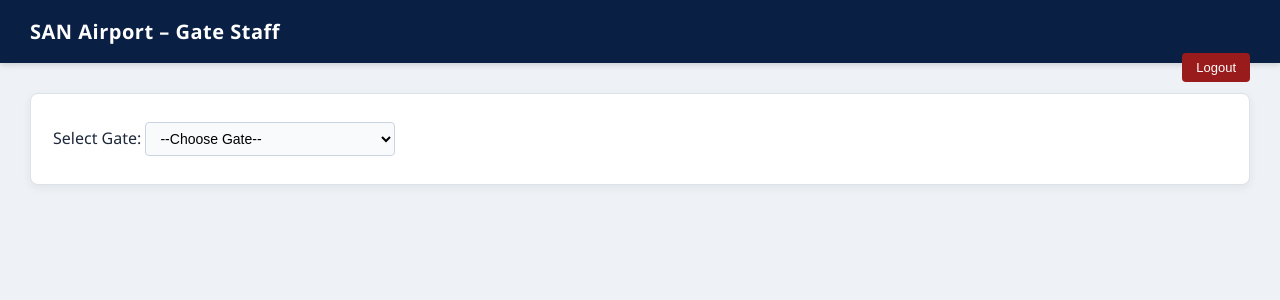
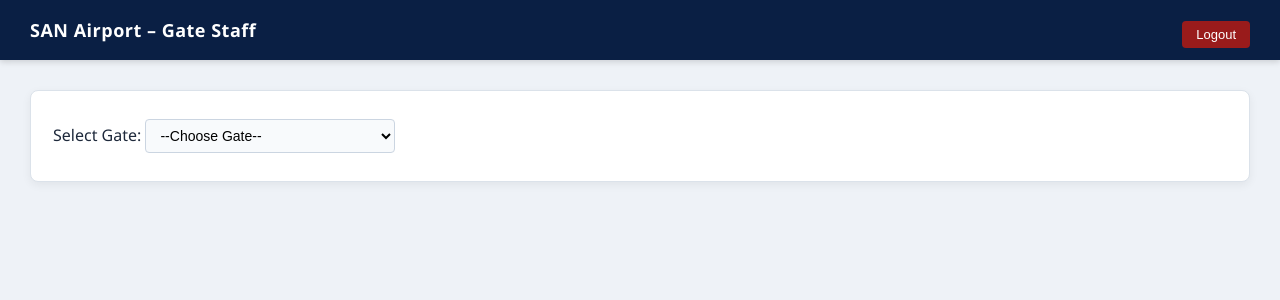
Before and after one commit to ashleysturm/CS5336Website, a React (Vite) app: page /gate in a window 1280 px wide. Shown: the top 300 px of the page. Built offline with nearby package versions, Linux system fonts and the light colour scheme.

Commit message:
Refactor system header styles and add logout button

```diff
--- a/src/webTheme.css
+++ b/src/webTheme.css
@@ -13,17 +13,48 @@
   }
 
 /* ===============================
-     TOP HEADER BAR (LIKE REAL OPS SYSTEM)
+   HEADER BAR (WITH LOGOUT)
 ================================ */
 .system-header {
   background-color: #0a1f44;
   color: white;
-    padding: 18px 30px;
-    font-size: 20px;
+  padding: 0 30px;
+  height: 60px;
+
+  display: flex;
+  align-items: center;
+  justify-content: space-between;
+
+  box-shadow: 0 2px 6px rgba(0,0,0,0.15);
+}
+
+.header-left {
+  font-size: 18px;
   font-weight: 600;
   letter-spacing: 0.5px;
-    box-shadow: 0 2px 6px rgba(0,0,0,0.15);
 }
+
+.header-right {
+  display: flex;
+  align-items: center;
+}
+
+/* Logout Button in Header */
+.logout-btn {
+  background-color: #991b1b;
+  color: white;
+  border: none;
+  padding: 6px 14px;
+  border-radius: 4px;
+  font-size: 13px;
+  cursor: pointer;
+  transition: background 0.2s ease;
+}
+
+.logout-btn:hover {
+  background-color: #7f1d1d;
+}
+
 
   /* ===============================
      DASHBOARD CONTAINER
```
Lines whose indentation alone changed are shown as unchanged.
